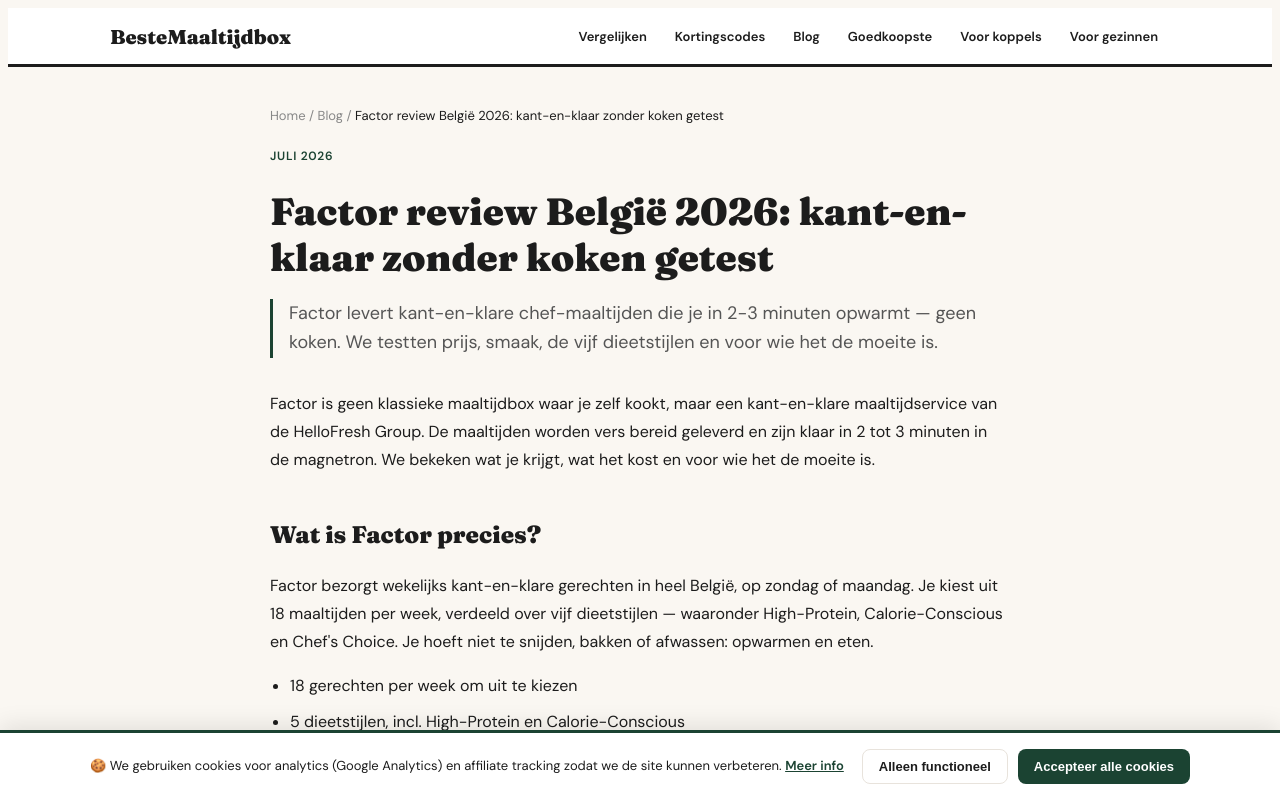
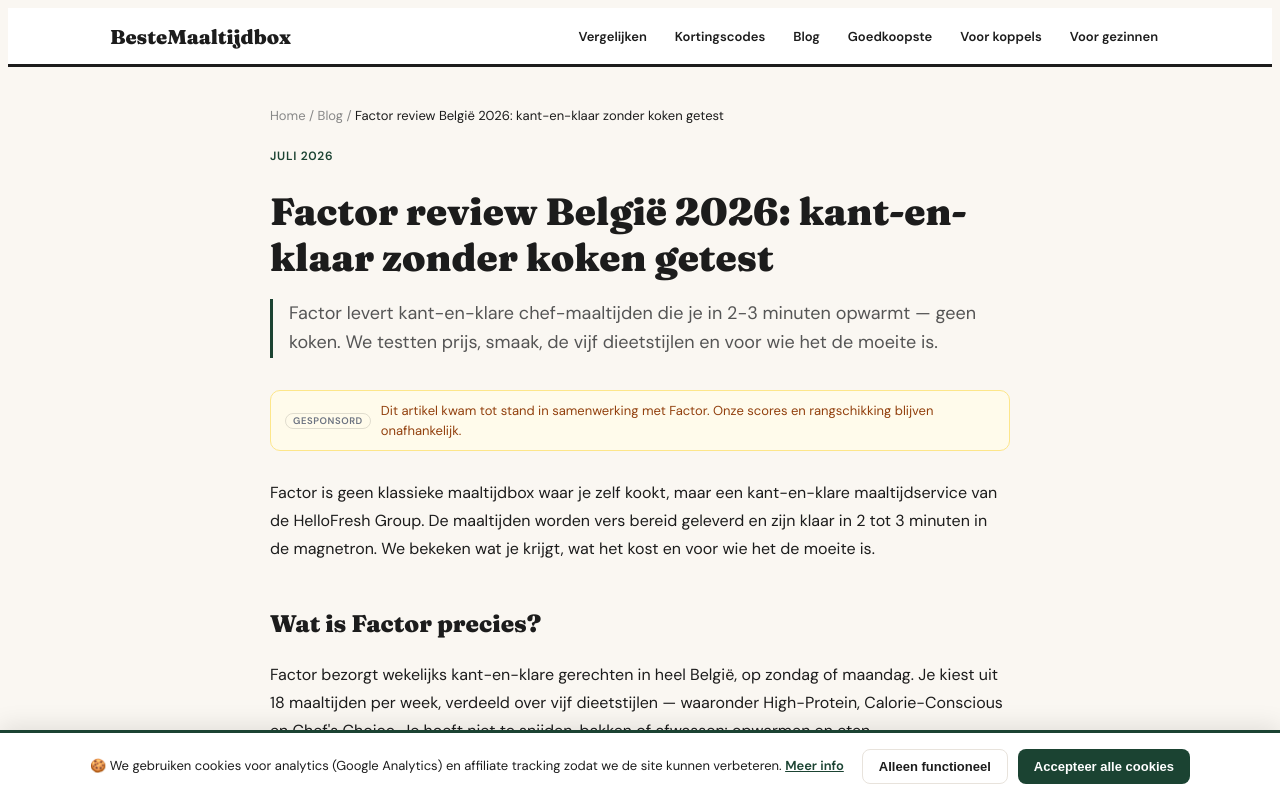
Before and after one commit to fetspets/bestemaaltijdbox, a Next.js app: page /blog/factor-review-belgie in a window 1280 px wide. Shown: the top 798 px of the page. Built offline with nearby package versions, Linux system fonts and the light colour scheme.

Commit message:
auto: update page.tsx

```diff
--- a/src/app/blog/[slug]/page.tsx
+++ b/src/app/blog/[slug]/page.tsx
@@ -59,6 +59,16 @@
           {post.excerpt}
         </p>
       </div>
+
+      {/* Sponsor-disclosure — bij betaalde/gesponsorde artikels */}
+      {post.sponsor && (
+        <div style={{ display: 'flex', alignItems: 'center', gap: 10, background: '#FFFBEB', border: '1px solid #FDE68A', borderRadius: 10, padding: '10px 14px', marginBottom: 28 }}>
+          <GesponsordLabel />
+          <span style={{ fontSize: 13, color: '#92400E', lineHeight: 1.5 }}>
+            Dit artikel kwam tot stand in samenwerking met {post.sponsor.partner}. Onze scores en rangschikking blijven onafhankelijk.
+          </span>
+        </div>
+      )}
 
       {/* Conversieblok — alleen op opzeg-pagina */}
       {slug === 'hoe-maaltijdbox-opzeggen-belgie' && (
```
